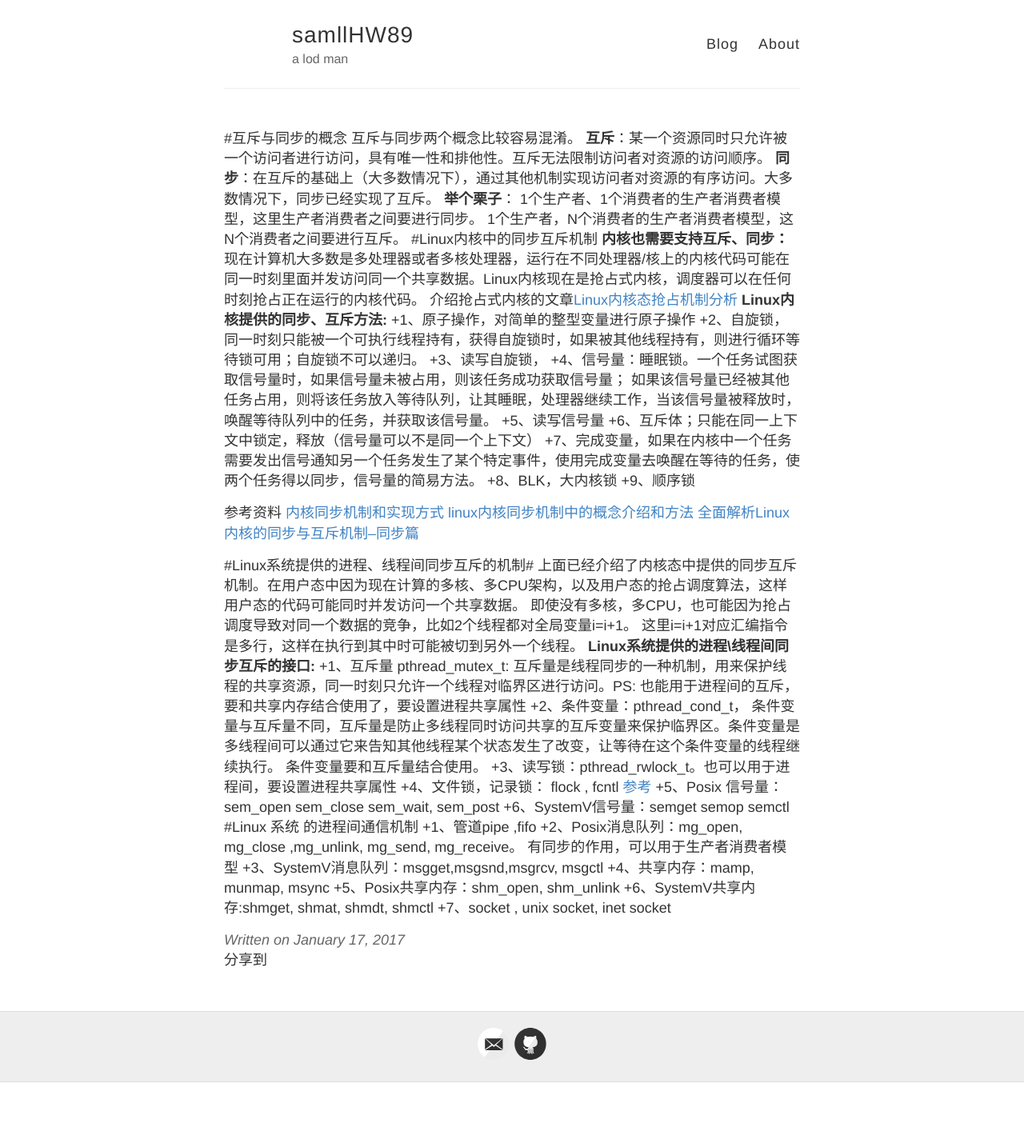
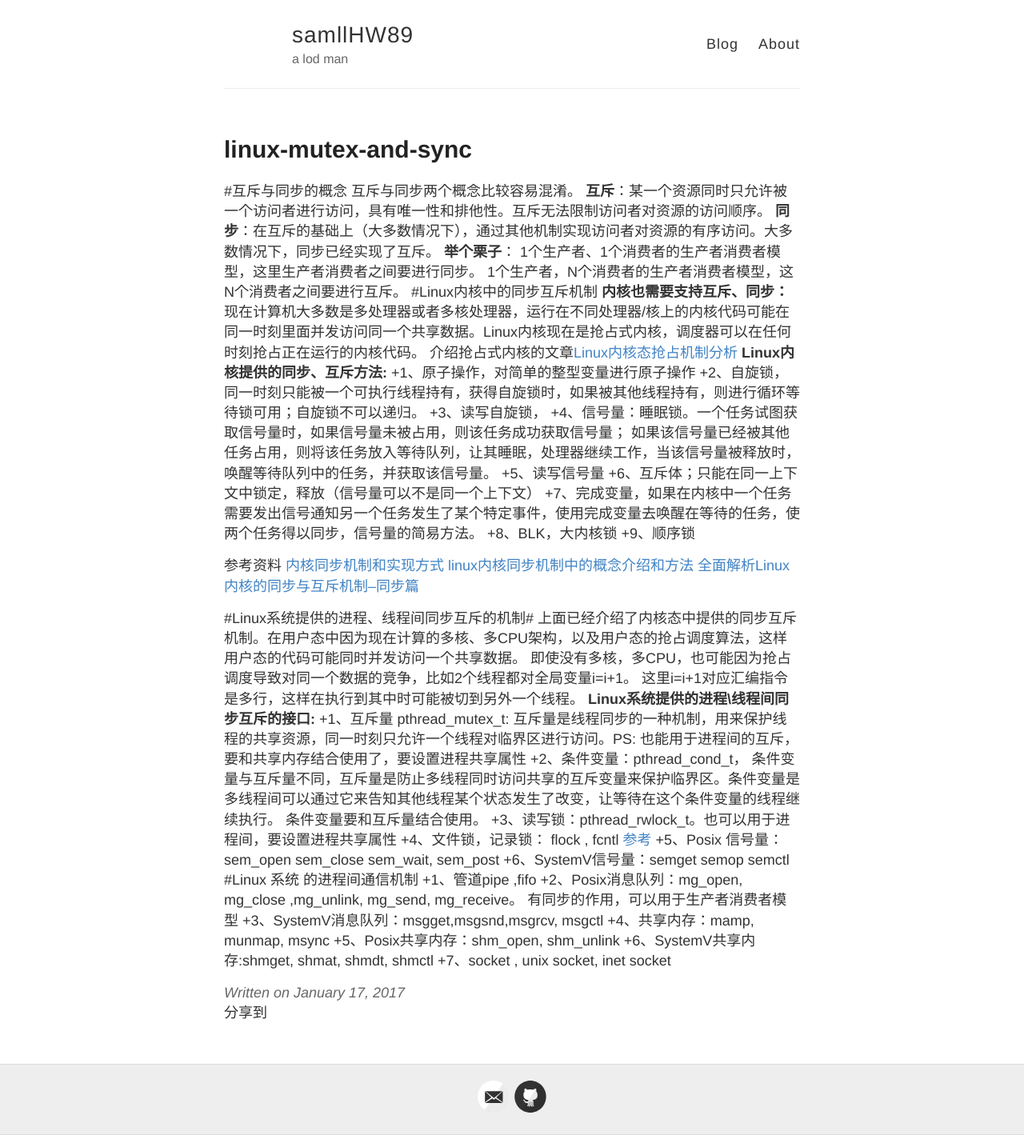
Before and after one commit to smallHW89/smallHW89.github.io, a Jekyll site: the page built from _posts/2017-01-17-linux-mutex-and-sync.markdown, in a window 1280 px wide. Shown: the whole page at 80% size. Built offline with Jekyll 4.4.1, drawn with Linux system fonts in a browser that asks for light colours; our own code applies the rules of GitHub Pages for plain Markdown files; comment, search, counter and statistics services are not loaded; before the commit the page ends 1353 px from its top, so only the background shows below that.

Commit message:
Update 2017-01-17-linux-mutex-and-sync.markdown

```diff
--- a/_posts/2017-01-17-linux-mutex-and-sync.markdown
+++ b/_posts/2017-01-17-linux-mutex-and-sync.markdown
@@ -1,7 +1,6 @@
 ---
 layout: post
-date:2017-01-17
-title: "linux上的同步与互斥"
+title: linux-mutex-and-sync
 ---
 
 #互斥与同步的概念
```
